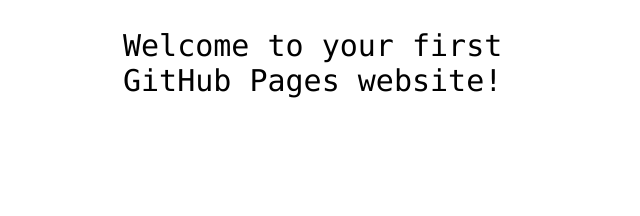
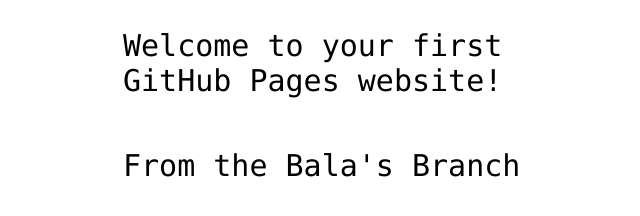
Before and after one commit to raja-qedtek/hello-world, a plain HTML site: page index.html in a window 1280 px wide. Shown: the part 360-576 px from the top of the page, without its empty margins (317-957 px from the left). Drawn offline with Linux system fonts and the light colour scheme.

Commit message:
Update index.html

```diff
--- a/index.html
+++ b/index.html
@@ -13,6 +13,6 @@
 
 <!-- Change this code here by copy and pasting your template on line 15 -->
 <p>Welcome to your first GitHub Pages website!</p>
-
+<p>From the Bala's Branch</p>
 </body>
 </html>
```
